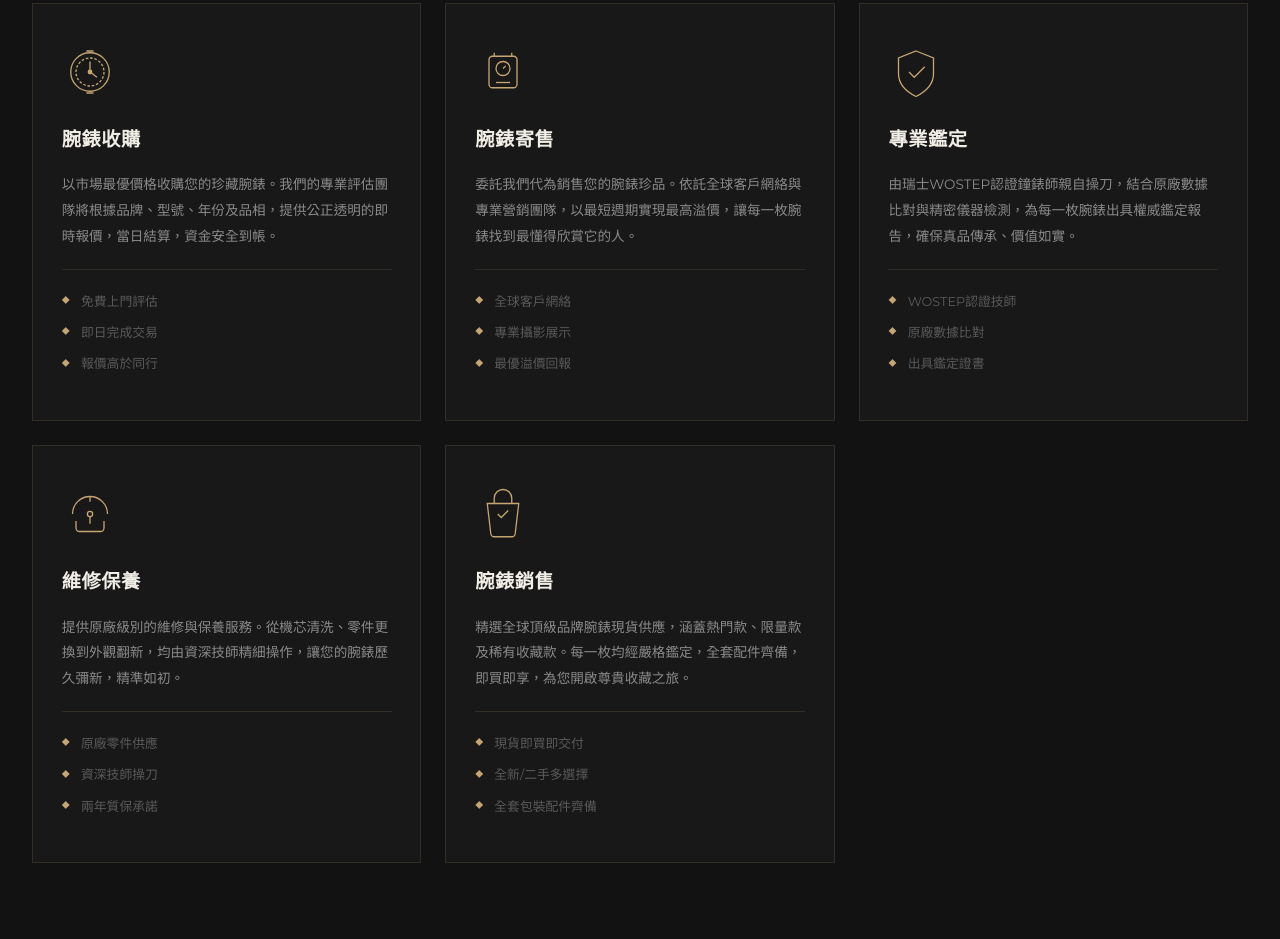
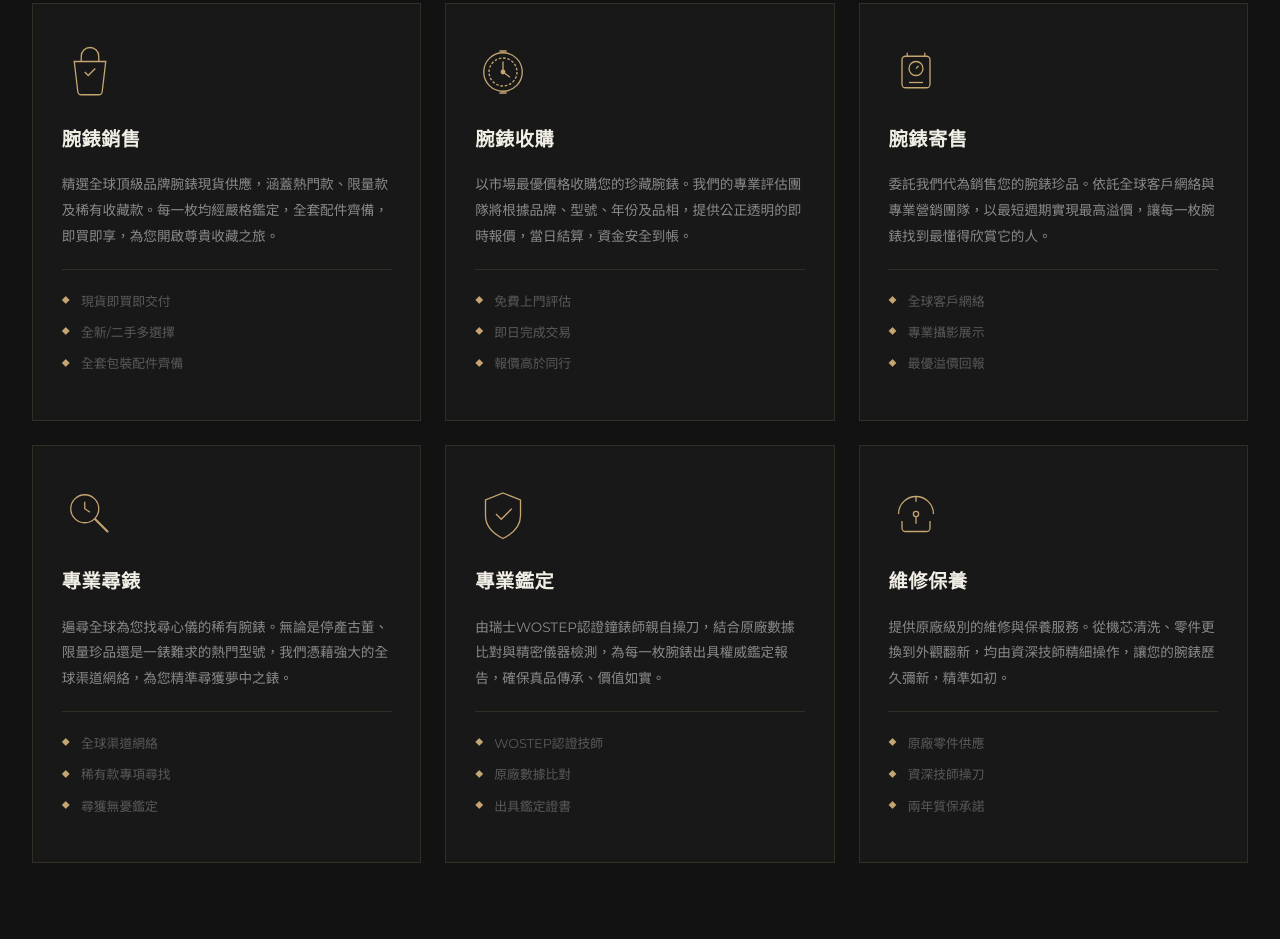
Before and after one commit to alexpennykim/goldenreign-hk, a plain HTML site: page index.html in a window 1280 px wide. Shown: the part 1861-2800 px from the top of the page. Drawn offline with nearby package versions, Linux system fonts and the light colour scheme.

Commit message:
Expand services to 6 dimensions: add Watch Sourcing, reorder Sales first

```diff
--- a/index.html
+++ b/index.html
@@ -270,6 +270,22 @@
                 <div class="service-card reveal" style="--delay: 0s">
                     <div class="service-icon">
                         <svg viewBox="0 0 64 64" fill="none" stroke="currentColor" stroke-width="1.5">
+                            <path d="M14 20h36l-4 34a4 4 0 01-4 4H22a4 4 0 01-4-4L14 20z"/>
+                            <path d="M22 20v-6a10 10 0 0120 0v6"/>
+                            <path d="M26 32l4 4 8-8"/>
+                        </svg>
+                    </div>
+                    <h3>腕錶銷售</h3>
+                    <p>精選全球頂級品牌腕錶現貨供應，涵蓋熱門款、限量款及稀有收藏款。每一枚均經嚴格鑑定，全套配件齊備，即買即享，為您開啟尊貴收藏之旅。</p>
+                    <ul class="service-features">
+                        <li>現貨即買即交付</li>
+                        <li>全新/二手多選擇</li>
+                        <li>全套包裝配件齊備</li>
+                    </ul>
+                </div>
+                <div class="service-card reveal" style="--delay: 0.1s">
+                    <div class="service-icon">
+                        <svg viewBox="0 0 64 64" fill="none" stroke="currentColor" stroke-width="1.5">
                             <circle cx="32" cy="32" r="22"/>
                             <circle cx="32" cy="32" r="16" stroke-dasharray="3 2"/>
                             <path d="M32 20v12l8 6"/>
@@ -285,7 +301,7 @@
                         <li>報價高於同行</li>
                     </ul>
                 </div>
-                <div class="service-card reveal" style="--delay: 0.15s">
+                <div class="service-card reveal" style="--delay: 0.2s">
                     <div class="service-icon">
                         <svg viewBox="0 0 64 64" fill="none" stroke="currentColor" stroke-width="1.5">
                             <rect x="16" y="14" width="32" height="36" rx="4"/>
@@ -306,6 +322,22 @@
                 <div class="service-card reveal" style="--delay: 0.3s">
                     <div class="service-icon">
                         <svg viewBox="0 0 64 64" fill="none" stroke="currentColor" stroke-width="1.5">
+                            <circle cx="26" cy="26" r="16"/>
+                            <path d="M26 18v8l6 4"/>
+                            <line x1="38" y1="38" x2="52" y2="52" stroke-width="2.5" stroke-linecap="round"/>
+                        </svg>
+                    </div>
+                    <h3>專業尋錶</h3>
+                    <p>遍尋全球為您找尋心儀的稀有腕錶。無論是停產古董、限量珍品還是一錶難求的熱門型號，我們憑藉強大的全球渠道網絡，為您精準尋獲夢中之錶。</p>
+                    <ul class="service-features">
+                        <li>全球渠道網絡</li>
+                        <li>稀有款專項尋找</li>
+                        <li>尋獲無憂鑑定</li>
+                    </ul>
+                </div>
+                <div class="service-card reveal" style="--delay: 0.4s">
+                    <div class="service-icon">
+                        <svg viewBox="0 0 64 64" fill="none" stroke="currentColor" stroke-width="1.5">
                             <path d="M32 8l20 8v18c0 12-8 20-20 26-12-6-20-14-20-26V16l20-8z"/>
                             <path d="M24 32l6 6 12-12"/>
                         </svg>
@@ -318,7 +350,7 @@
                         <li>出具鑑定證書</li>
                     </ul>
                 </div>
-                <div class="service-card reveal" style="--delay: 0.45s">
+                <div class="service-card reveal" style="--delay: 0.5s">
                     <div class="service-icon">
                         <svg viewBox="0 0 64 64" fill="none" stroke="currentColor" stroke-width="1.5">
                             <path d="M12 32c0-11 9-20 20-20s20 9 20 20"/>
@@ -334,22 +366,6 @@
                         <li>原廠零件供應</li>
                         <li>資深技師操刀</li>
                         <li>兩年質保承諾</li>
-                    </ul>
-                </div>
-                <div class="service-card reveal" style="--delay: 0.6s">
-                    <div class="service-icon">
-                        <svg viewBox="0 0 64 64" fill="none" stroke="currentColor" stroke-width="1.5">
-                            <path d="M14 20h36l-4 34a4 4 0 01-4 4H22a4 4 0 01-4-4L14 20z"/>
-                            <path d="M22 20v-6a10 10 0 0120 0v6"/>
-                            <path d="M26 32l4 4 8-8"/>
-                        </svg>
-                    </div>
-                    <h3>腕錶銷售</h3>
-                    <p>精選全球頂級品牌腕錶現貨供應，涵蓋熱門款、限量款及稀有收藏款。每一枚均經嚴格鑑定，全套配件齊備，即買即享，為您開啟尊貴收藏之旅。</p>
-                    <ul class="service-features">
-                        <li>現貨即買即交付</li>
-                        <li>全新/二手多選擇</li>
-                        <li>全套包裝配件齊備</li>
                     </ul>
                 </div>
             </div>
@@ -637,6 +653,7 @@
                         <li><a href="#services">腕錶銷售</a></li>
                         <li><a href="#services">腕錶收購</a></li>
                         <li><a href="#services">腕錶寄售</a></li>
+                        <li><a href="#services">專業尋錶</a></li>
                         <li><a href="#services">專業鑑定</a></li>
                         <li><a href="#services">維修保養</a></li>
                     </ul>
```
